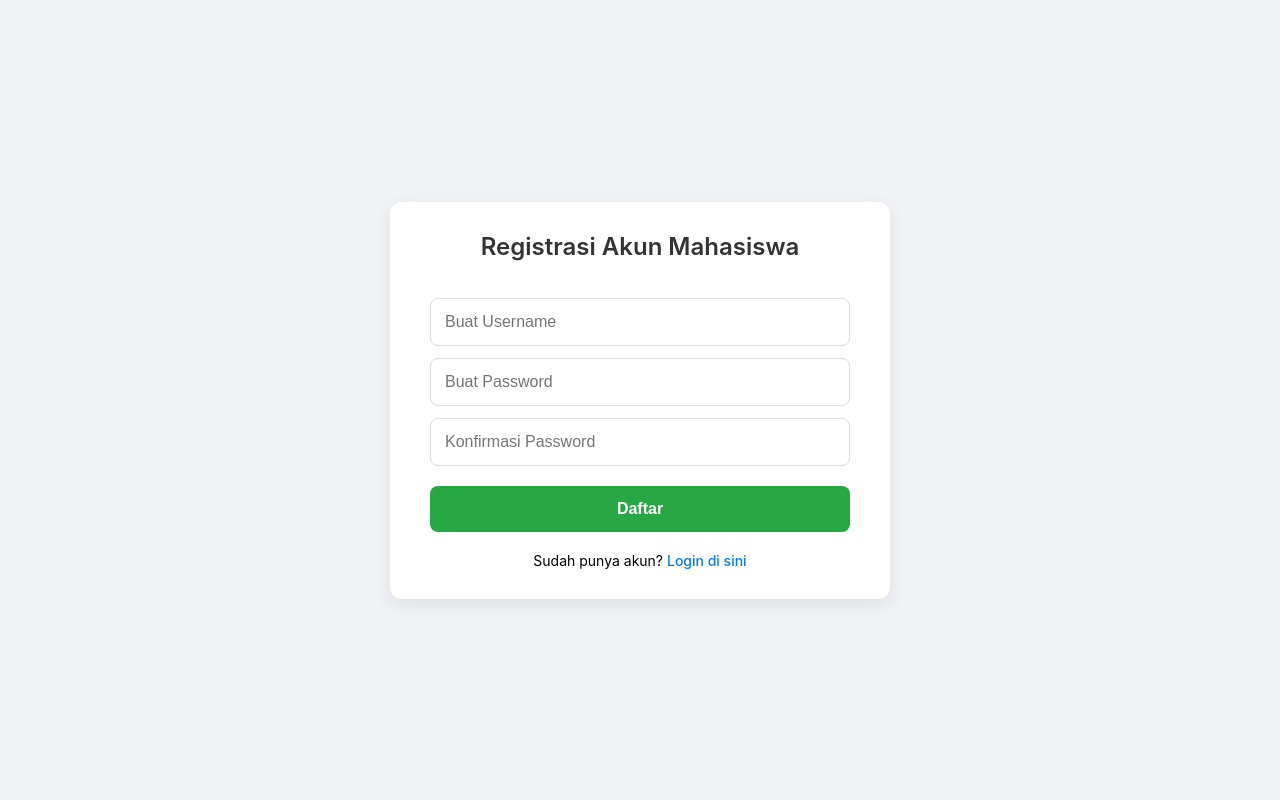
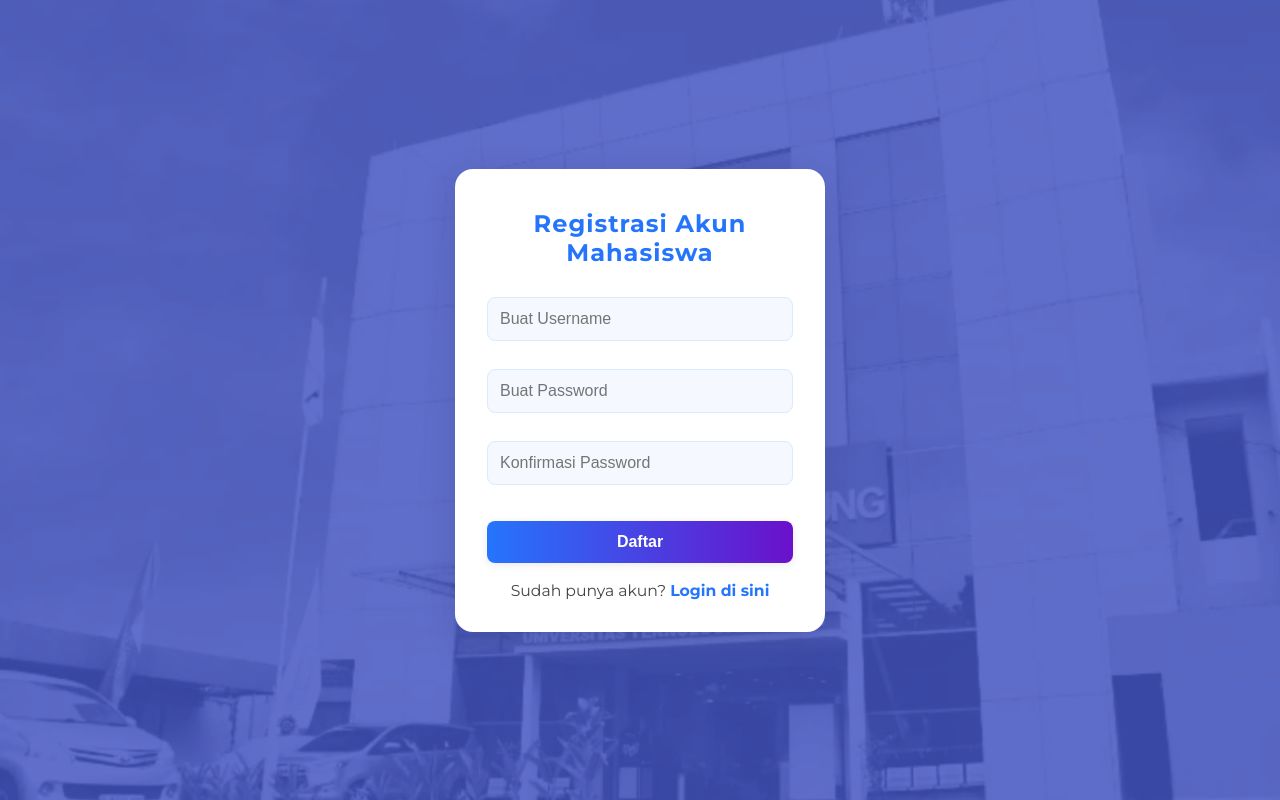
Before and after one commit to gstml07/aspirasi_web, a PHP site: page /register.php in a window 1280 px wide. Run offline with PHP 8.4, Linux system fonts and the light colour scheme.

Commit message:
Update Halaman Registrasi

```diff
--- a/register.php
+++ b/register.php
@@ -14,6 +14,124 @@ if (isset($_SESSION['role'])) {
   <meta name="viewport" content="width=device-width, initial-scale=1.0">
   <title>Register - Sistem Aspirasi</title>
   <link rel="stylesheet" href="style.css">
+  <!-- Tambahkan Google Fonts -->
+  <link href="https://fonts.googleapis.com/css2?family=Montserrat:wght@400;700&display=swap" rel="stylesheet">
+  <style>
+    body {
+      margin: 0;
+      padding: 0;
+      min-height: 100vh;
+      font-family: 'Montserrat', Arial, sans-serif;
+      background: url('background/background.jpg') no-repeat center center fixed;
+      background-size: cover;
+      position: relative;
+      display: flex;
+      justify-content: center;
+      align-items: center;
+      animation: fadeIn 1s;
+    }
+    body::before {
+      content: "";
+      position: fixed;
+      inset: 0;
+      background: rgba(60, 80, 200, 0.45);
+      z-index: 0;
+      pointer-events: none;
+    }
+    .login-container {
+      position: relative;
+      z-index: 1;
+      background: #fff;
+      border-radius: 18px;
+      box-shadow: 0 8px 32px rgba(40, 40, 90, 0.18);
+      padding: 40px 32px 32px 32px;
+      width: 100%;
+      max-width: 370px;
+      text-align: center;
+      animation: slideUp 0.7s;
+    }
+    @keyframes fadeIn {
+      from { opacity: 0; }
+      to { opacity: 1; }
+    }
+    @keyframes slideUp {
+      from { transform: translateY(40px); opacity: 0; }
+      to { transform: translateY(0); opacity: 1; }
+    }
+    h2 {
+      font-weight: 700;
+      color: #2575fc;
+      margin-bottom: 18px;
+      letter-spacing: 1px;
+    }
+    .info-box {
+      margin: 10px 0 18px 0;
+      padding: 10px;
+      border-radius: 8px;
+      font-size: 0.98em;
+      font-weight: 500;
+      box-shadow: 0 2px 8px rgba(40,40,90,0.07);
+    }
+    .info-error { background: #ffe5e5; color: #d8000c; }
+    .info-sukses { background: #e5ffe5; color: #007c21; }
+    form {
+      display: flex;
+      flex-direction: column;
+      gap: 16px;
+      margin-bottom: 10px;
+    }
+    input[type="text"], input[type="password"] {
+      padding: 12px;
+      border: 1px solid #dbeafe;
+      border-radius: 8px;
+      font-size: 1em;
+      background: #f5f8ff;
+      transition: border 0.2s;
+      outline: none;
+    }
+    input[type="text"]:focus, input[type="password"]:focus {
+      border-color: #2575fc;
+      background: #eaf4ff;
+    }
+    button[type="submit"] {
+      padding: 12px;
+      background: linear-gradient(90deg, #2575fc 0%, #6a11cb 100%);
+      color: #fff;
+      font-weight: 700;
+      border: none;
+      border-radius: 8px;
+      font-size: 1em;
+      cursor: pointer;
+      box-shadow: 0 2px 8px rgba(40,40,90,0.10);
+      transition: background 0.2s, transform 0.2s;
+    }
+    button[type="submit"]:hover {
+      background: linear-gradient(90deg, #6a11cb 0%, #2575fc 100%);
+      transform: scale(1.04);
+    }
+    .switch-form {
+      margin-top: 18px;
+      font-size: 0.98em;
+      color: #444;
+    }
+    .switch-form a {
+      color: #2575fc;
+      font-weight: 600;
+      text-decoration: none;
+      transition: color 0.2s;
+    }
+    .switch-form a:hover {
+      color: #6a11cb;
+      text-decoration: underline;
+    }
+    @media (max-width: 480px) {
+      .login-container {
+        padding: 24px 8px 18px 8px;
+        max-width: 98vw;
+      }
+      h2 { font-size: 1.2em; }
+    }
+  </style>
 </head>
 <body>
   <div class="login-container">
```
